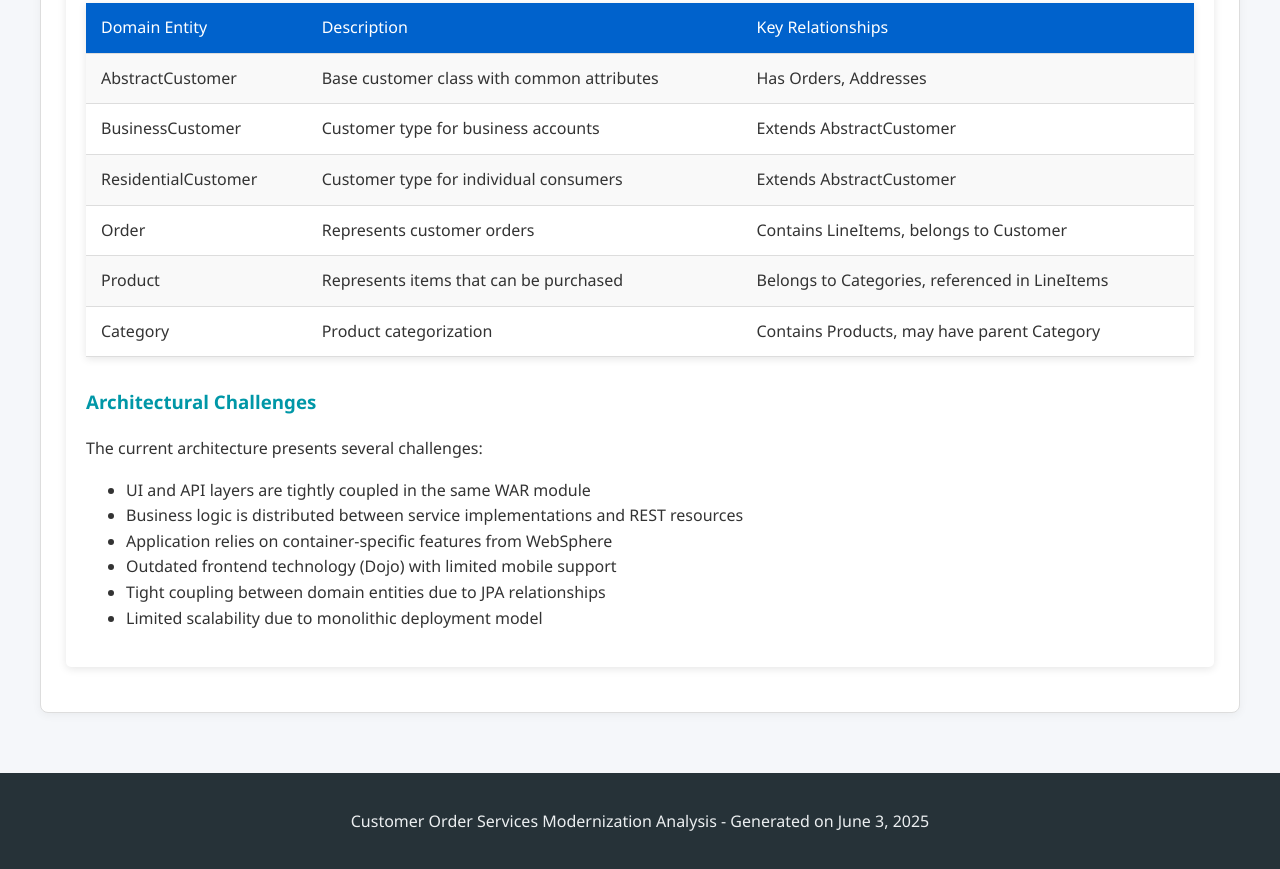
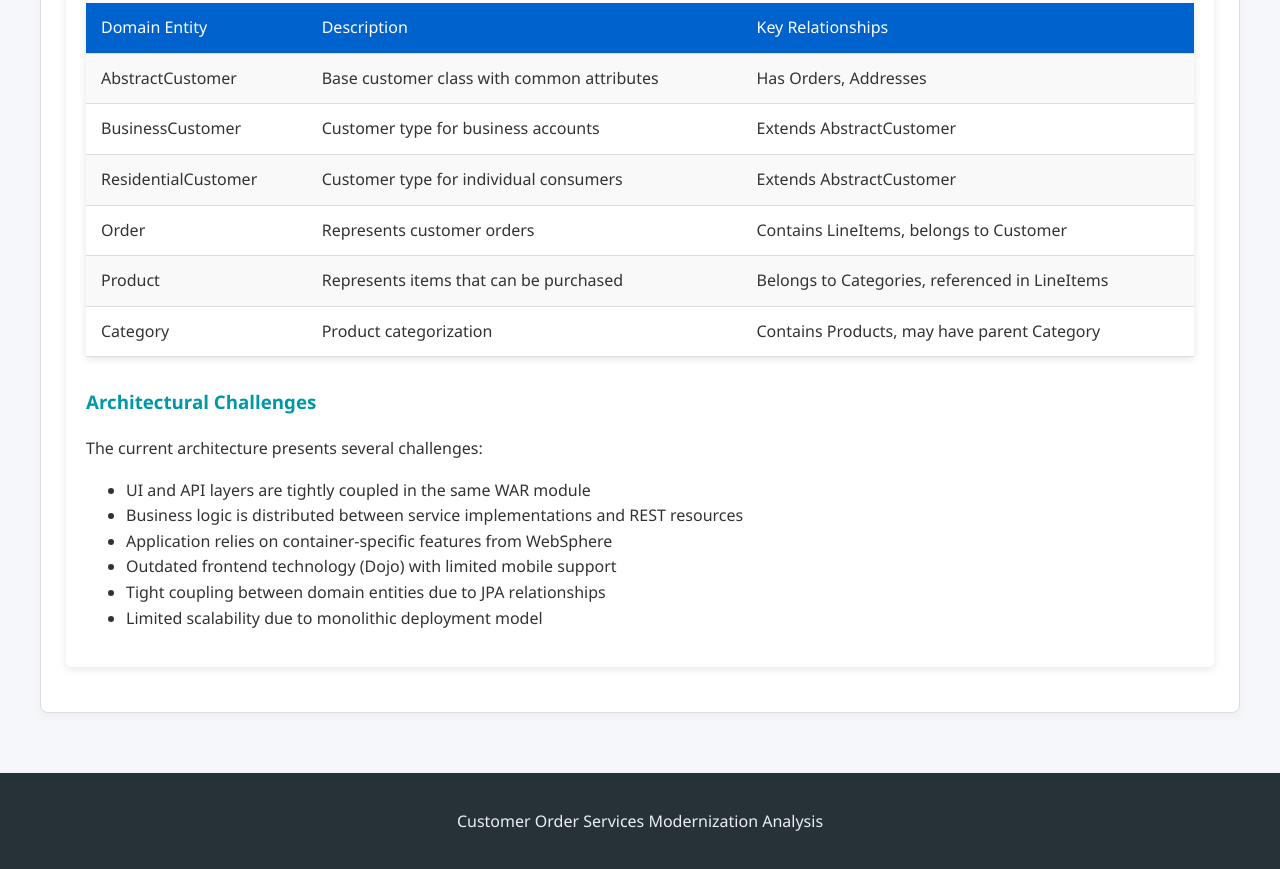
Before and after one commit to ramp-cyb/DesignDocs, a plain HTML site: page J2EEMonolithApp/index.html in a window 1280 px wide. Shown: the part 2823-3692 px from the top of the page. Drawn offline with Linux system fonts and the light colour scheme.

Commit message:
Updated footer

```diff
--- a/J2EEMonolithApp/index.html
+++ b/J2EEMonolithApp/index.html
@@ -4415,7 +4415,7 @@ AdminConfig.modify(AdminConfigVar_14, [
     </div>
 
     <footer>
-        <p>Customer Order Services Modernization Analysis - Generated on June 3, 2025</p>
+        <p>Customer Order Services Modernization Analysis</p>
     </footer>
 
     <script>
```
